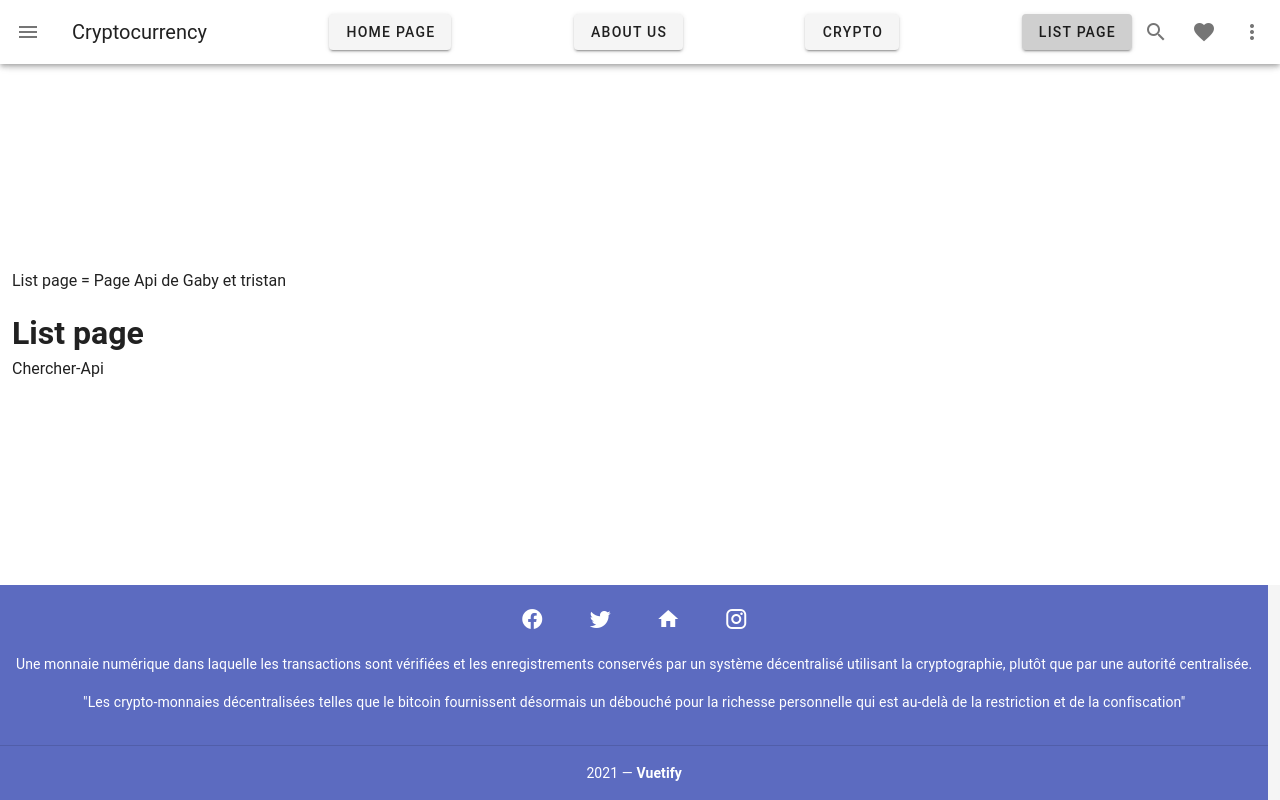
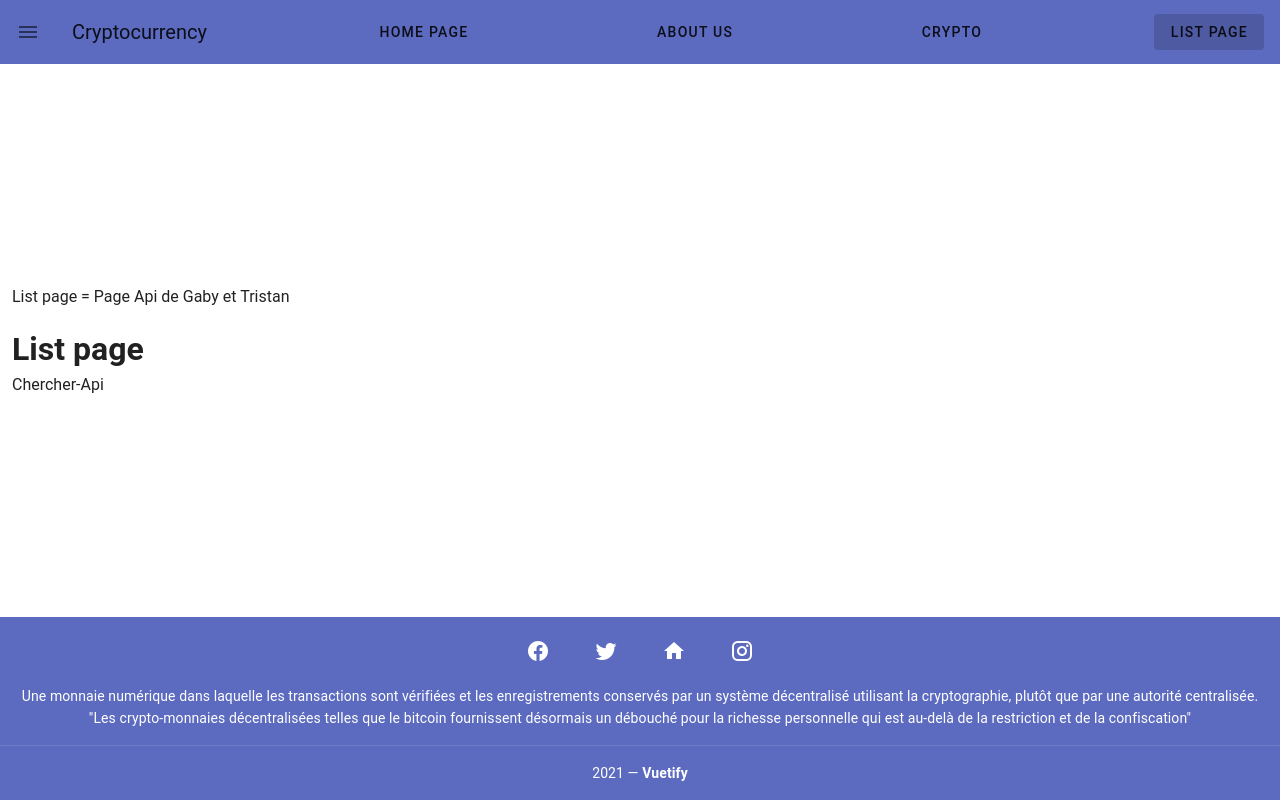
Before and after one commit to Realise-Formation-Digital/vue-cryptocurrencies-project, a Vue app: page /Beer in a window 1280 px wide. Built offline with nearby package versions, Linux system fonts and the light colour scheme.

Commit message:
Header_color change

```diff
--- a/src/components/Beer.vue
+++ b/src/components/Beer.vue
@@ -1,10 +1,11 @@
 <template>
   <div class="hello">
     <div class="hello">
-    <p> List page = Page Api de Gaby et tristan </p>
+    <p> List page = Page Api de Gaby et Tristan </p>
   </div>
     <h1>List page</h1>
     <button @click="chercherBeer()"> Chercher-Api</button>
+
 
     <div v-for="(truc, index) in fichierjson" :key="index">
 
@@ -36,7 +37,7 @@ export default {
     async chercherBeer() {
       try {
         const axios = require("axios");
-       const result = await axios.get("https://api.punkapi.com/v2/beers");
+        const result = await axios.get("https://api.punkapi.com/v2/beers");
         console.log("Resultat", result)
         this.fichierjson = result.data
 
--- a/src/components/Footer.vue
+++ b/src/components/Footer.vue
@@ -1,8 +1,7 @@
 <template>
-  <div>
     <v-footer
+    dark
     padless
-        class="#3F51B5"
   >
     <v-card
       flat
@@ -23,8 +22,9 @@
       </v-card-text>
 
       <v-card-text class="white--text pt-0">
-         <p> Une monnaie numérique dans laquelle les transactions sont vérifiées et les enregistrements conservés par un système décentralisé utilisant la cryptographie, plutôt que par une autorité centralisée.</p>
-         <p>"Les crypto-monnaies décentralisées telles que le bitcoin fournissent désormais un débouché pour la richesse personnelle qui est au-delà de la restriction et de la confiscation"</p>
+      Une monnaie numérique dans laquelle les transactions sont vérifiées et les enregistrements conservés par un système décentralisé utilisant la cryptographie, plutôt que par une autorité centralisée.
+      "Les crypto-monnaies décentralisées telles que le bitcoin fournissent désormais un débouché pour la richesse personnelle qui est au-delà de la restriction et de la confiscation"
+
       </v-card-text>
 
       <v-divider></v-divider>
@@ -34,7 +34,6 @@
       </v-card-text>
     </v-card>
   </v-footer>
-  </div>
 </template>
 
 <script>
--- a/src/components/Header.vue
+++ b/src/components/Header.vue
@@ -1,48 +1,45 @@
 <template>
   <div>
-
-
       <v-toolbar
-        padless
-        class="#3F51B5"
+         flat
+         title
+         padless
+           class="indigo lighten-1"
       >
 
       <v-app-bar-nav-icon></v-app-bar-nav-icon>
 
+      <v-toolbar-title>Cryptocurrency</v-toolbar-title>
 
-
-      <v-toolbar-title>Cryptocurrency</v-toolbar-title>
         <v-spacer></v-spacer>
         <v-btn
+            depressed
+            class="indigo lighten-1"
             to="/">
             Home Page
         </v-btn>
-      <v-spacer></v-spacer>
+       <v-spacer></v-spacer>
         <v-btn
+            depressed
+            class="indigo lighten-1"
             to="/HelloAlicia">
             About Us
         </v-btn>
         <v-spacer></v-spacer>
         <v-btn
+            depressed
+            class="indigo lighten-1"
             to="/Crypto">
             Crypto
         </v-btn>
         <v-spacer></v-spacer>
         <v-btn
+           depressed
+            class="indigo lighten-1"
             to="/Beer">
             List Page
         </v-btn>
-      <v-btn icon>
-        <v-icon>mdi-magnify</v-icon>
-      </v-btn>
 
-      <v-btn icon>
-        <v-icon>mdi-heart</v-icon>
-      </v-btn>
-
-      <v-btn icon>
-        <v-icon>mdi-dots-vertical</v-icon>
-      </v-btn>
     </v-toolbar>
 
   </div>
@@ -56,4 +53,8 @@ export default {
 
 <style>
 
+<style>
+ v-app-bar-nav-icon{
+    background-color:#3F51B5;
+ }
 </style>
```
Lines whose indentation alone changed are shown as unchanged.
